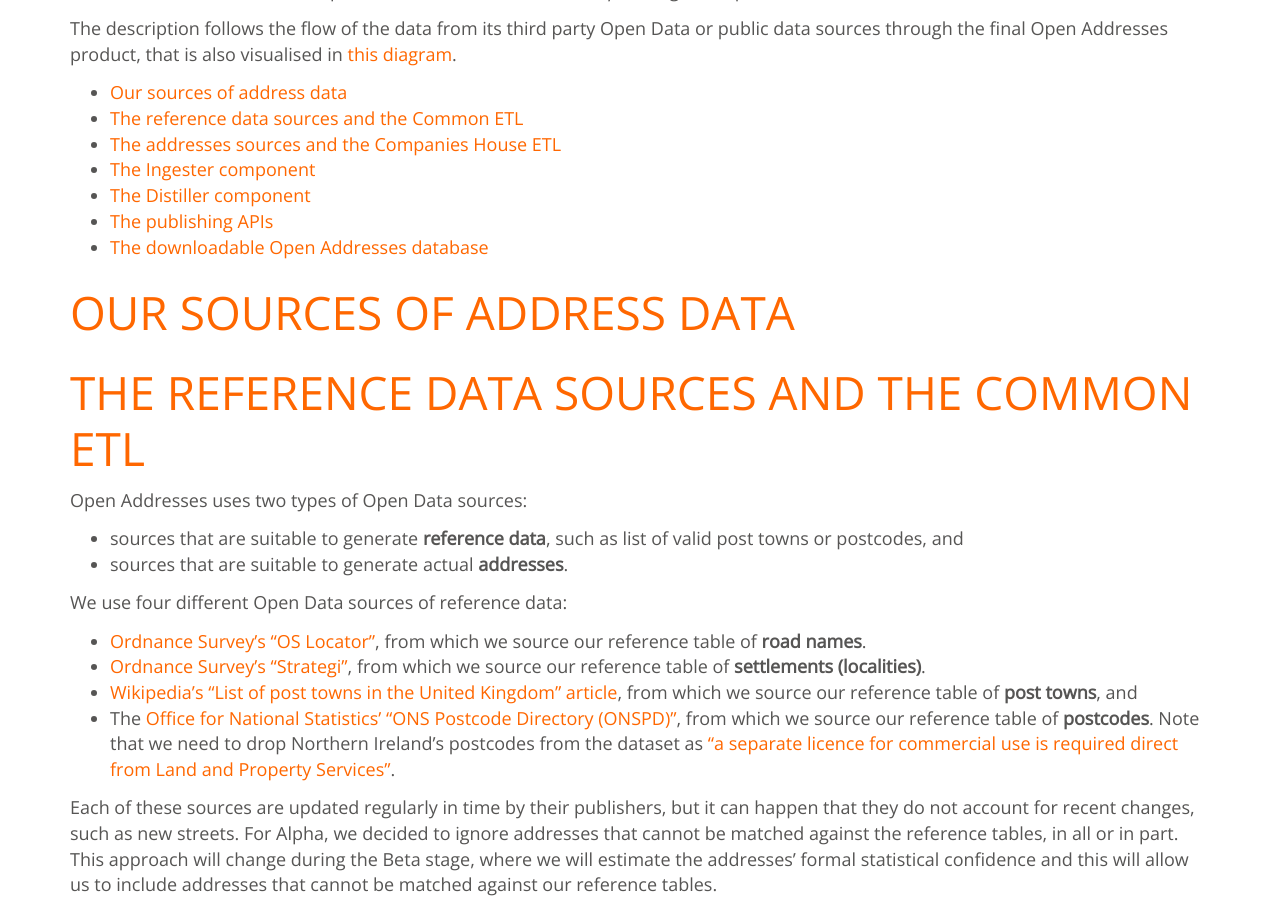
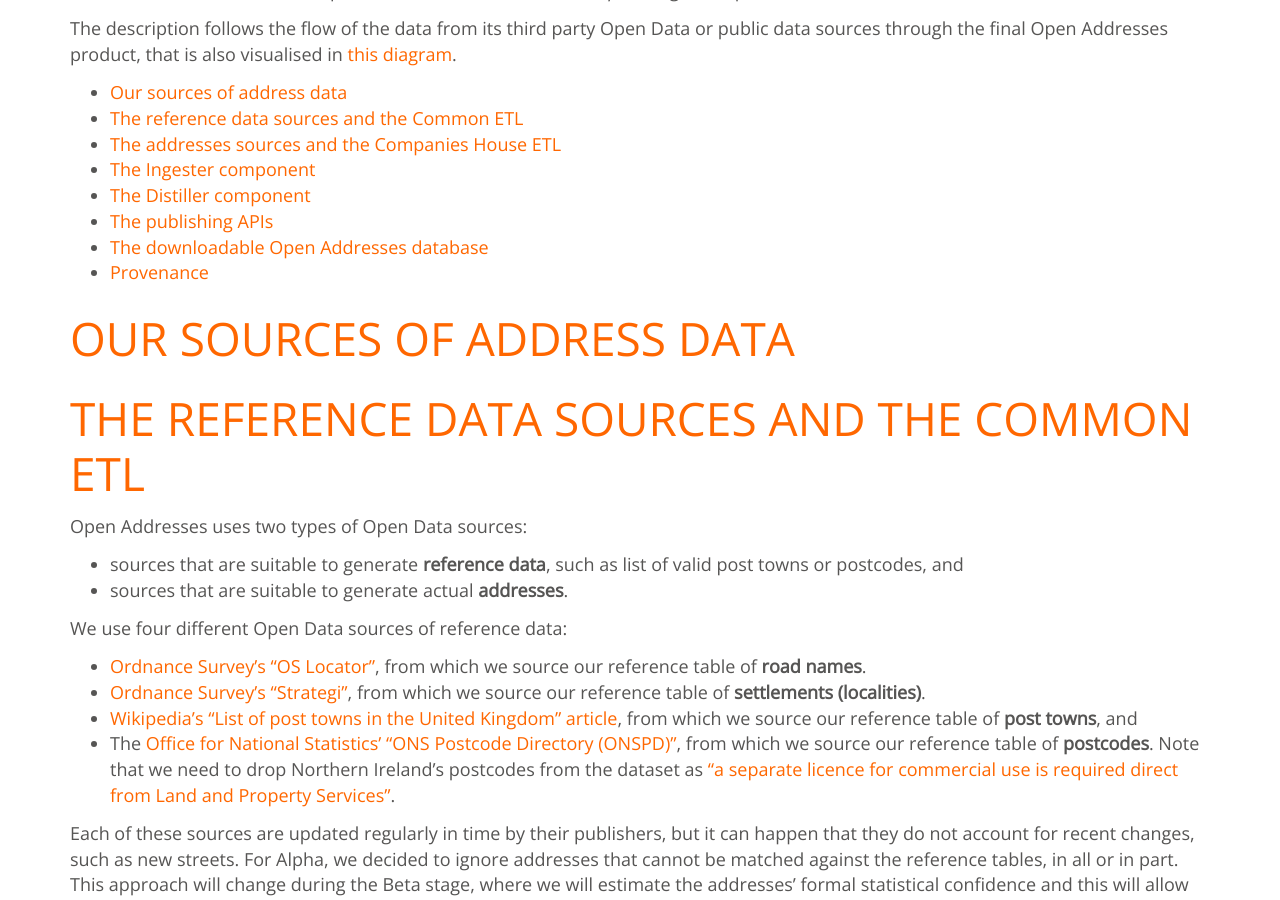
Before and after one commit to OpenAddressesUK/OLD_openaddressesuk.github.io, a Jekyll site: the page built from docs.md, in a window 1280 px wide and 900 px high, scrolled down 348 px. Built offline with Jekyll 4.4.1, drawn with Linux system fonts in a browser that asks for light colours; nearby versions of some CDN libraries.

Commit message:
Placeholder for provenance documentation

```diff
--- a/docs.md
+++ b/docs.md
@@ -14,6 +14,7 @@ The description follows the flow of the data from its third party Open Data or p
 - <a href='#distiller'>The Distiller component</a>
 - <a href='#publishingapis'>The publishing APIs</a>
 - <a href='#downloadable'>The downloadable Open Addresses database</a>
+- <a href='#provenance'>Provenance</a>
 
 #<a name='sources'>Our sources of address data</a>
 
@@ -71,3 +72,6 @@ Blah blah
 
 #<a name='downloadable'>The downloadable Open Addresses database</a>
 Blah blah
+
+#<a name='provenance'>Provenance</a>
+Blah blah
```
